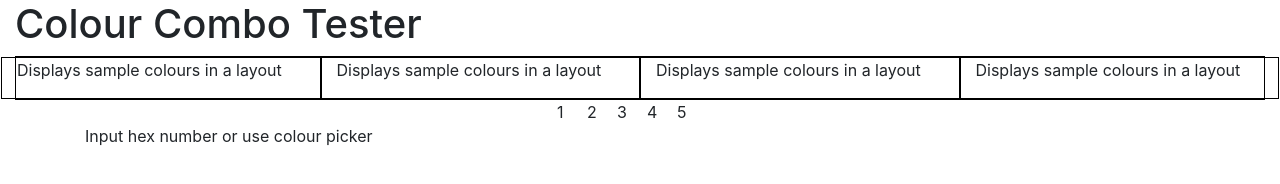
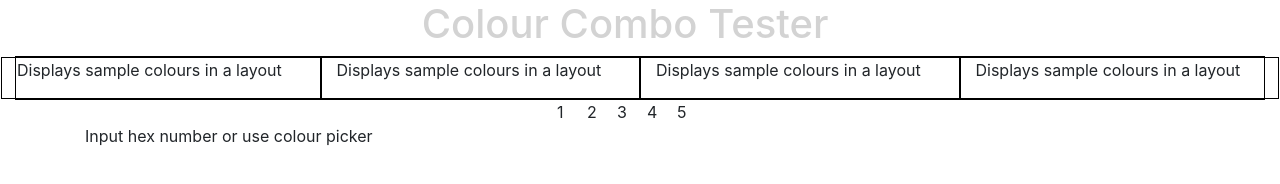
Before and after one commit to daisybutler/Colour-Splash-project02, a plain HTML site: page index.html in a window 1280 px wide. Drawn offline with nearby package versions, Linux system fonts and the light colour scheme.

Commit message:
Centered main title and deleted template README.md file.

```diff
--- a/assets/css/style.css
+++ b/assets/css/style.css
@@ -1,7 +1,16 @@
+/* --------------------------------- Headings */
+#main-heading {
+    text-align: center;
+    color: lightgrey;
+}
+
+
+/* --------------------------------- Color sampling area */
 .color-sample {
     border: 1px solid black;
 }
 
+/* --------------------------------- Swatches */
 #swatch-container {
     display: flex;
     justify-content: center;
--- a/index.html
+++ b/index.html
@@ -13,7 +13,7 @@
     <navbar>
 
     </navbar>
-    <div id="main-heading-section" class="row container">
+    <div id="main-heading-section" class="row container-fluid">
         <div class="col-12">
             <h1 id="main-heading">Colour Combo Tester</h1>
         </div>
```
Also changed, not shown: 1 other file.
